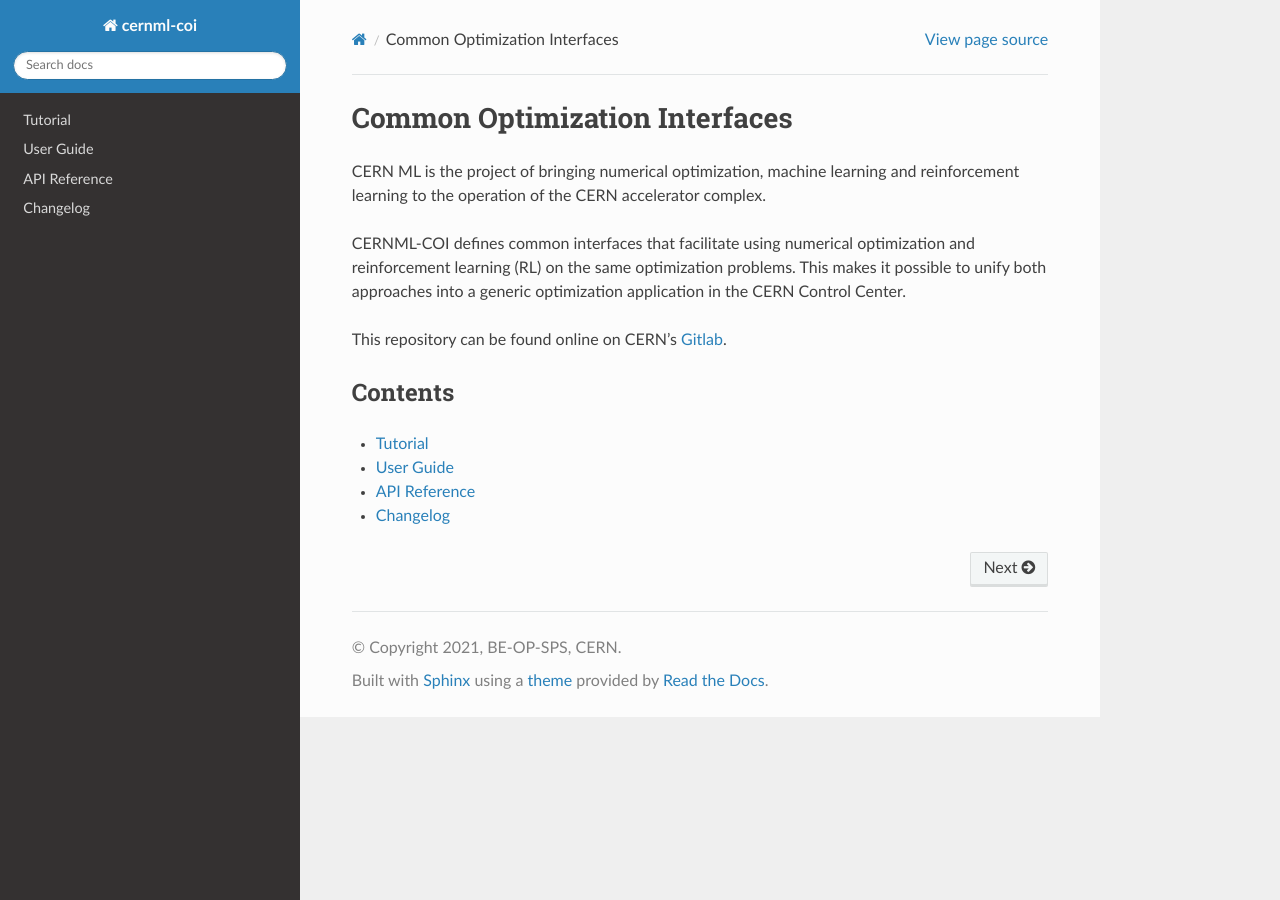
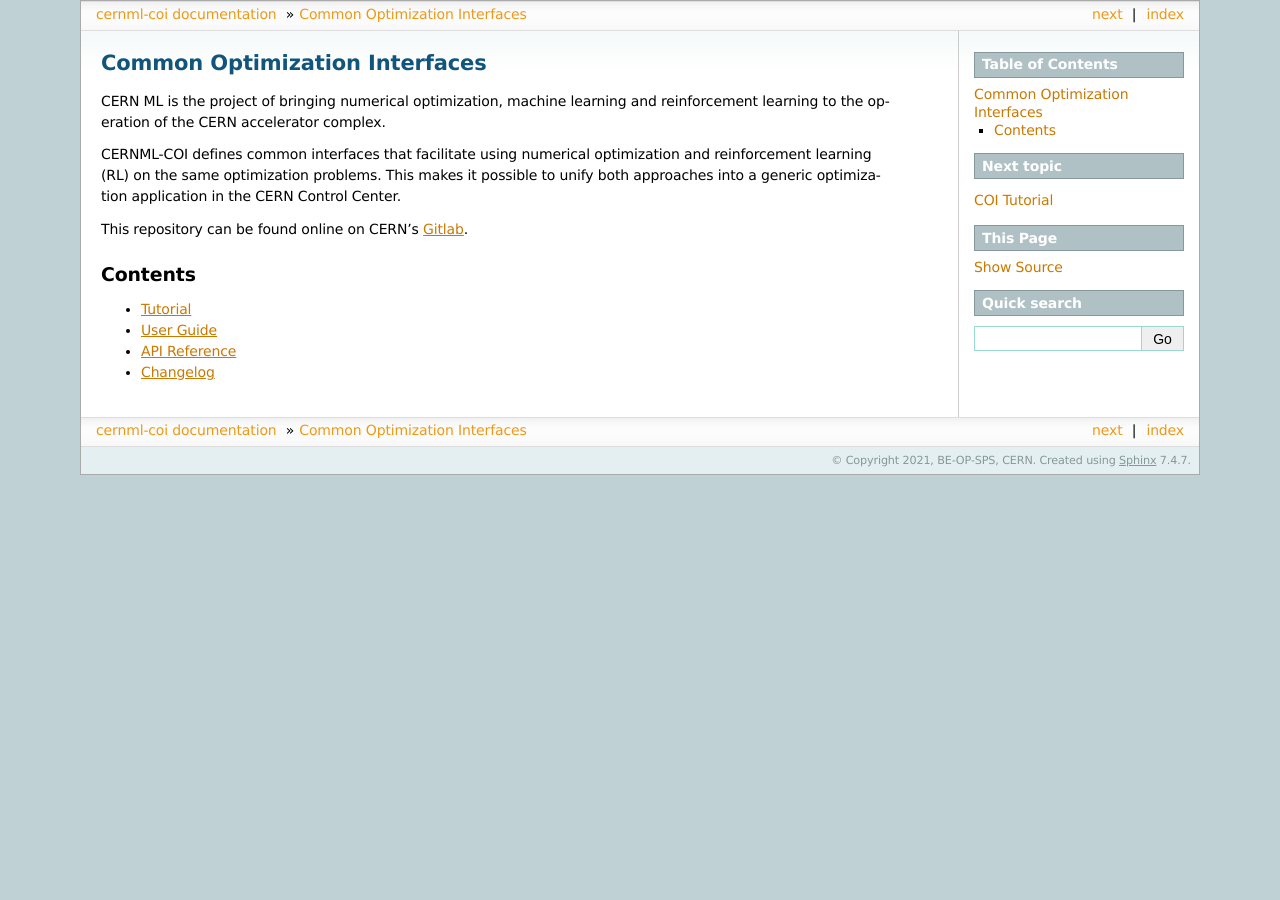
Before and after one commit to geoff-project/coi, a Sphinx documentation site: the page built from docs/index.md, in a window 1280 px wide. Built offline with Sphinx 7.4.7, drawn with Linux system fonts in a browser that asks for light colours; the version number could not be read and is left out.

Commit message:
Change theme from Read The Docs to Sphinxdoc.

```diff
--- a/docs/conf.py
+++ b/docs/conf.py
@@ -107,7 +107,7 @@ def setup(app: sphinx.application.Sphinx) -> None:
 
 # The theme to use for HTML and HTML Help pages.  See the documentation for
 # a list of builtin themes.
-html_theme = "sphinx_rtd_theme"
+html_theme = "sphinxdoc"
 
 # Add any paths that contain custom static files (such as style sheets) here,
 # relative to this directory. They are copied after the builtin static files,
--- a/setup.cfg
+++ b/setup.cfg
@@ -54,7 +54,6 @@ doc =
     %(all)s
     sphinx
     recommonmark
-    sphinx-rtd-theme
 examples =
     %(all)s
     PyQt5 ~= 5.0
```
